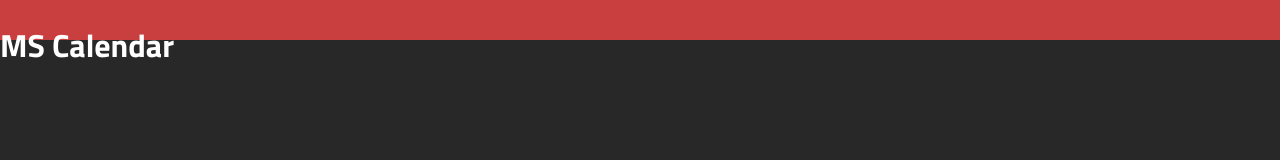
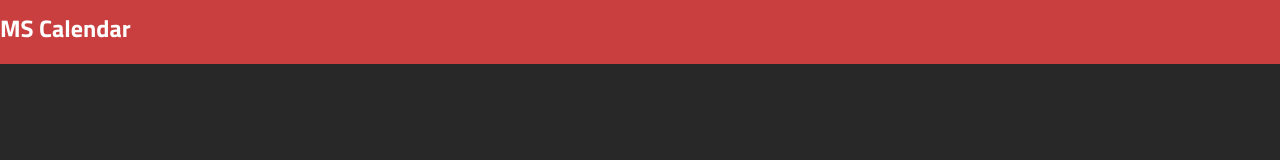
Before and after one commit to motor-sports/ms-calendar, a plain HTML site: page index.html in a window 1280 px wide. Drawn offline with Linux system fonts and the light colour scheme.

Commit message:
Header fix

```diff
--- a/style.css
+++ b/style.css
@@ -72,9 +72,14 @@ body {
     top: 0px;
     left: 0px;
     width: 100%;
-    height: 5%;
+    height: 8%;
 }
 
 .title {
+    font-size: 24px;
+    line-height: 1;
     color: white;
+    position: fixed;
+    top: calc(4%-12px);
+    left: calc(4%-12px);
 }
```
